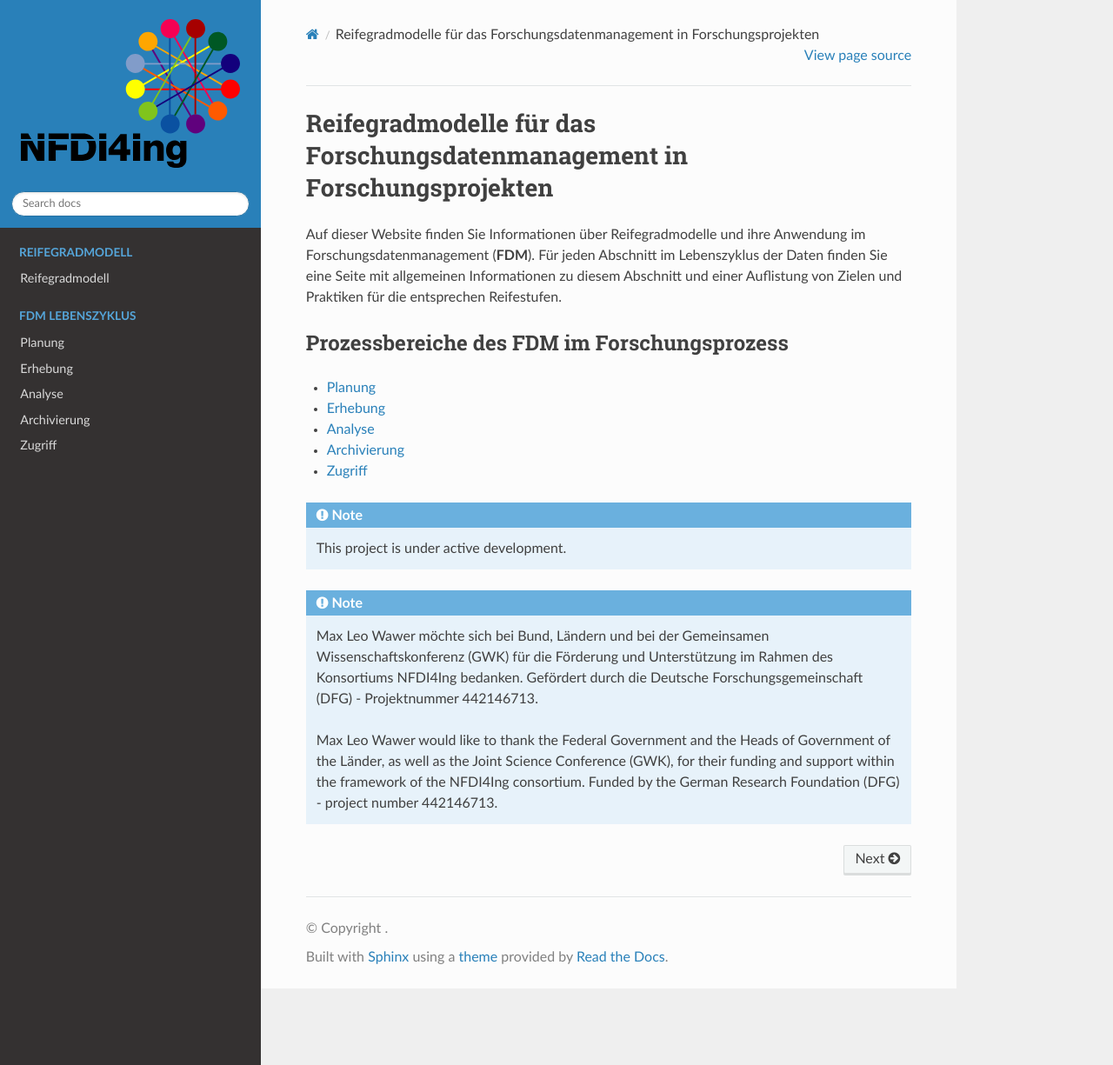
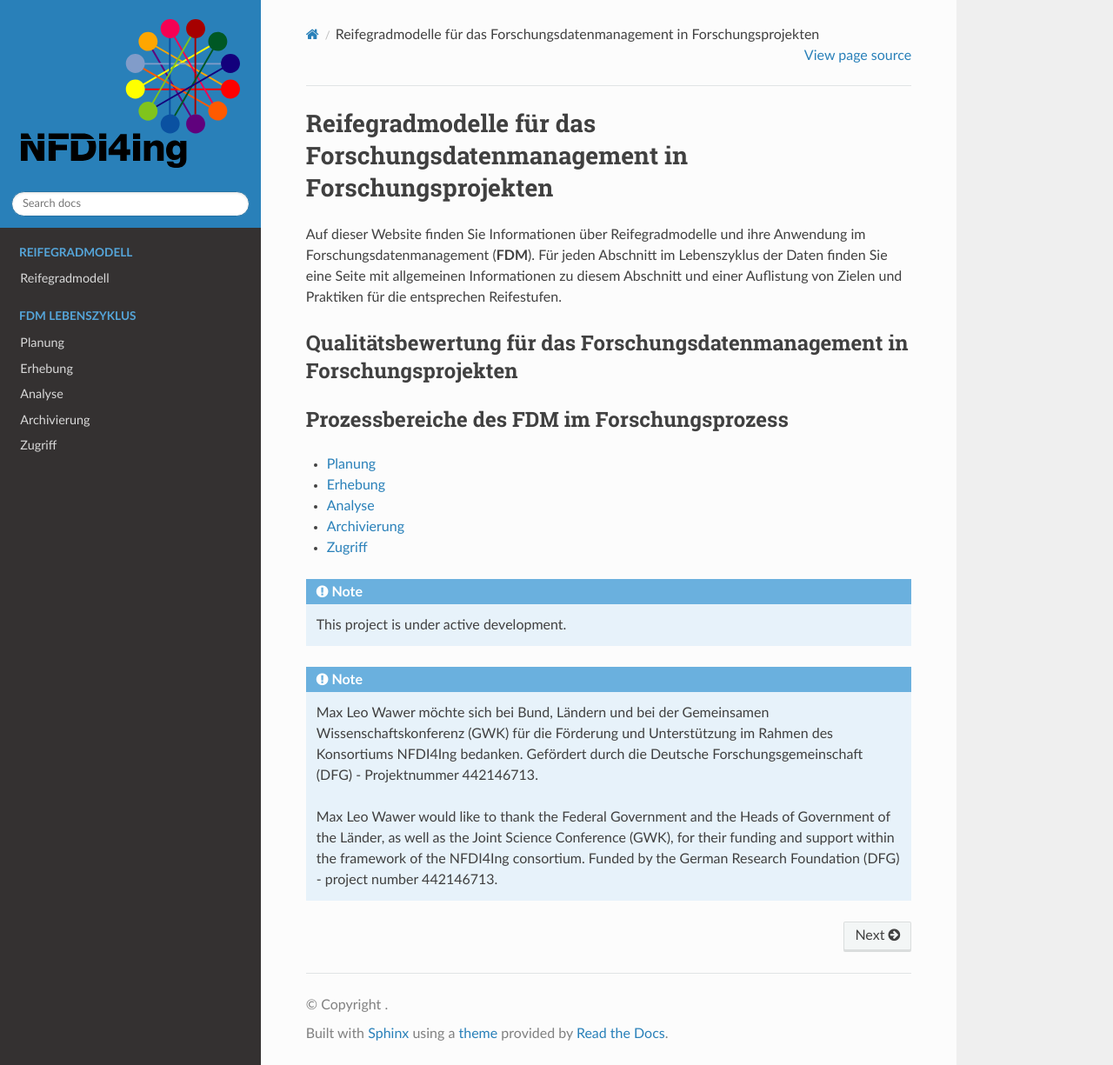
Before and after one commit to LUHMW/MaturityModel, a Sphinx documentation site: the page built from docs/source/index.rst, in a window 1280 px wide and 1225 px high. Shown: the whole window at 87% size. Built offline with Sphinx 7.4.7 and the Read the Docs theme 2.0.0, drawn with Linux system fonts in a browser that asks for light colours.

Commit message:
Update index.rst

```diff
--- a/docs/source/index.rst
+++ b/docs/source/index.rst
@@ -5,6 +5,9 @@
 Für jeden Abschnitt im Lebenszyklus der Daten finden Sie eine Seite mit allgemeinen Informationen zu
 diesem Abschnitt und einer Auflistung von Zielen und Praktiken für die entsprechen Reifestufen.
 
+
+Qualitätsbewertung für das Forschungsdatenmanagement in Forschungsprojekten
+--------
 
 
 
```
